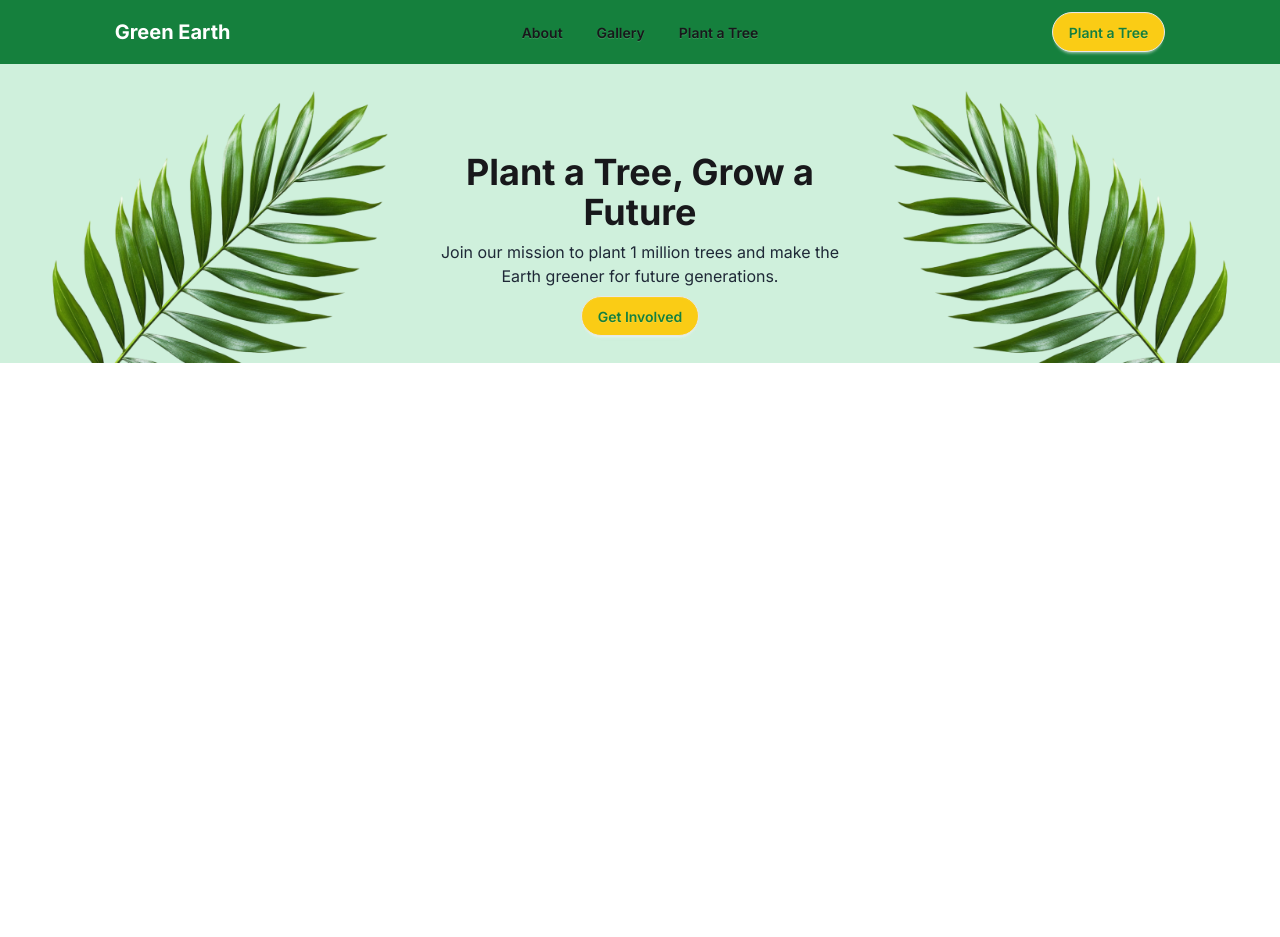
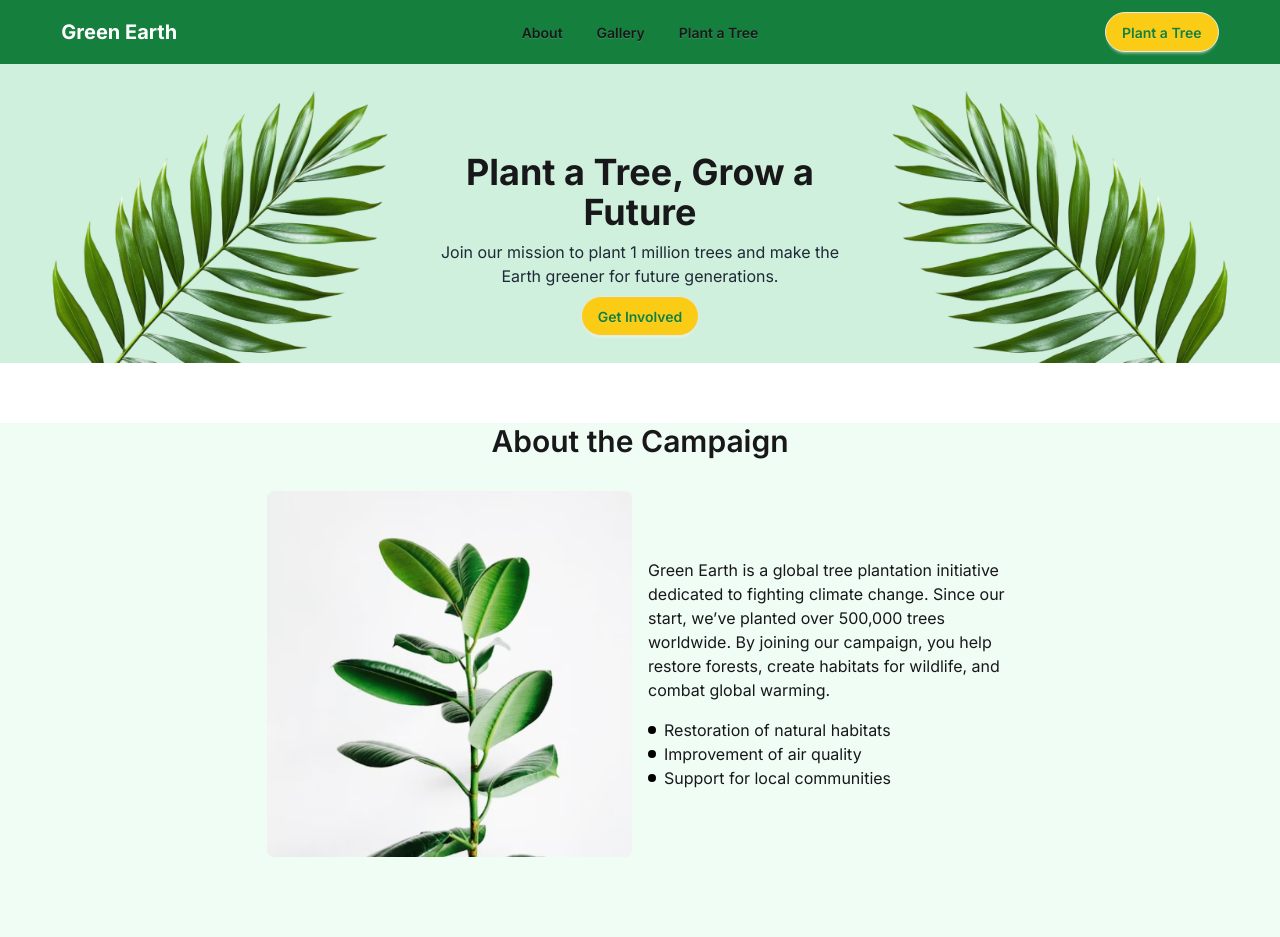
Before and after one commit to mdratul4505/green-earth, a plain HTML site: page index.html in a window 1280 px wide. Before the commit the page ends 800 px from the top, so only its background shows below. Drawn offline with nearby package versions, Linux system fonts and the light colour scheme.

Commit message:
added about the compain section

```diff
--- a/index.html
+++ b/index.html
@@ -29,7 +29,7 @@
 
 
     <div class=" bg-base-100 shadow-sm bg-[#15803D] font-bold">
-     <div class="flex navbar w-10/12 mx-auto">
+     <div class="flex navbar w-11/12 mx-auto">
         <div class="navbar-start ">
     <div class="dropdown">
 
@@ -65,6 +65,40 @@
         <div><img src="./assets/hero-leaf2.png" alt=""></div>
      </section>
 
+     <!--main section  -->
+     <main class="bg-[#f0fdf4]">
+        <section>
+            <!-- ai khan a main kag  -->
+        </section>
+
+        <!-- section num-2 -->
+         <section class="w-7/12 mx-auto mt-15">
+            <div> <h2 class="text-center my-8 text-3xl font-semibold">About the Campaign</h2></div>
+            <div class="  grid grid-cols-2 gap-4 items-center pb-20">
+                <div> <img src="./assets/about.png" alt=""></div>
+                <div>
+                    <p class="mb-4">Green Earth is a global tree plantation initiative dedicated to fighting climate change. Since our start, we’ve planted over 500,000 trees worldwide. By joining our campaign, you help restore forests, create habitats for wildlife, and combat global warming.</p>
+                    <div>
+                        <div class="flex items-start">
+                <span class="w-2 h-2 rounded-full bg-black mt-2     mr-2"></span>
+                <p>Restoration of natural habitats</p>
+                </div>
+                <div class="flex items-start">
+                <span class="w-2 h-2 rounded-full bg-black mt-2     mr-2"></span>
+                <p>Improvement of air quality</p>
+                </div>
+                <div class="flex items-start">
+                <span class="w-2 h-2 rounded-full bg-black mt-2     mr-2"></span>
+                <p>Support for local communities</p>
+                </div>
+                    </div>
+                </div>
+            </div>
+         </section>
+
+     </main>
+
+
 
 
 
```
